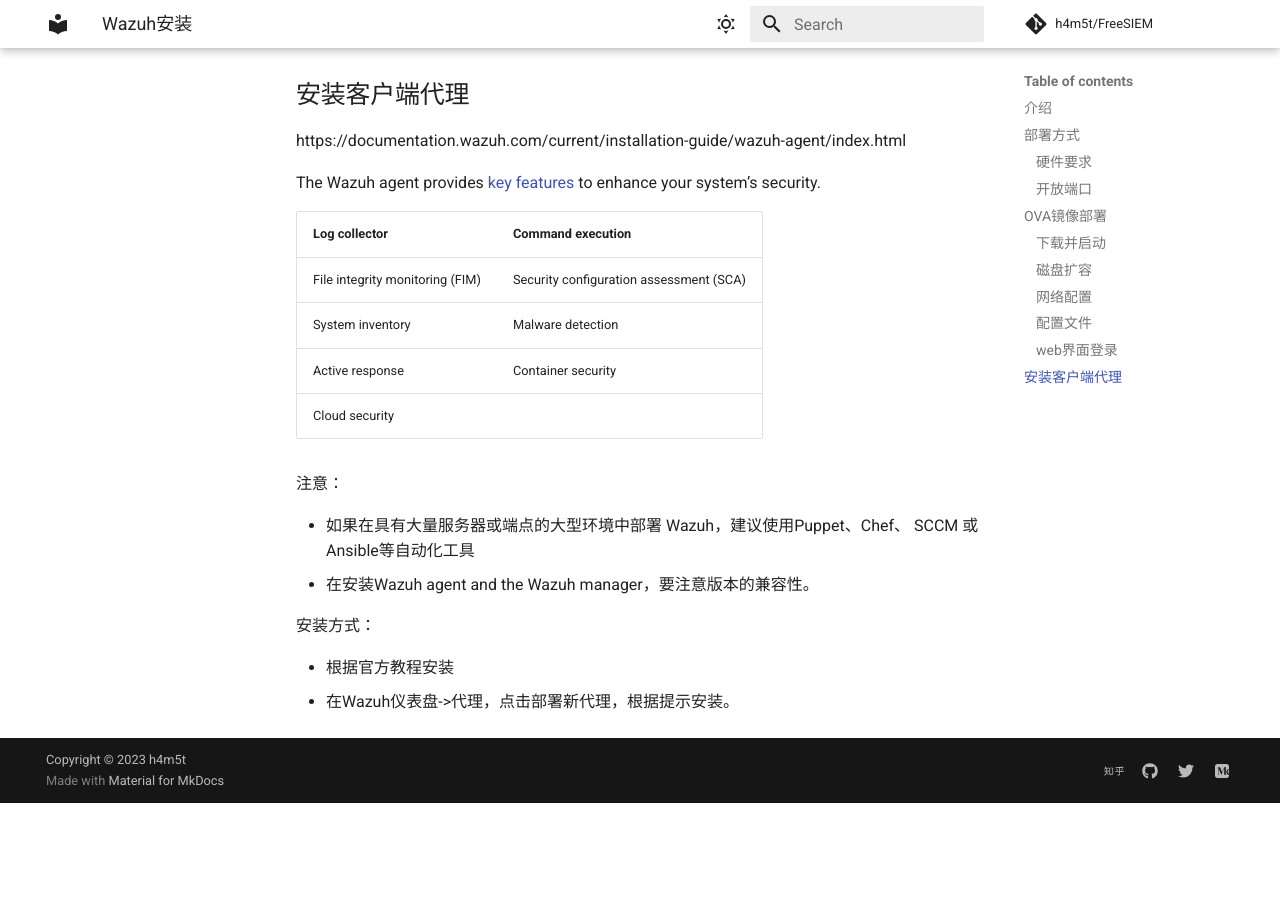
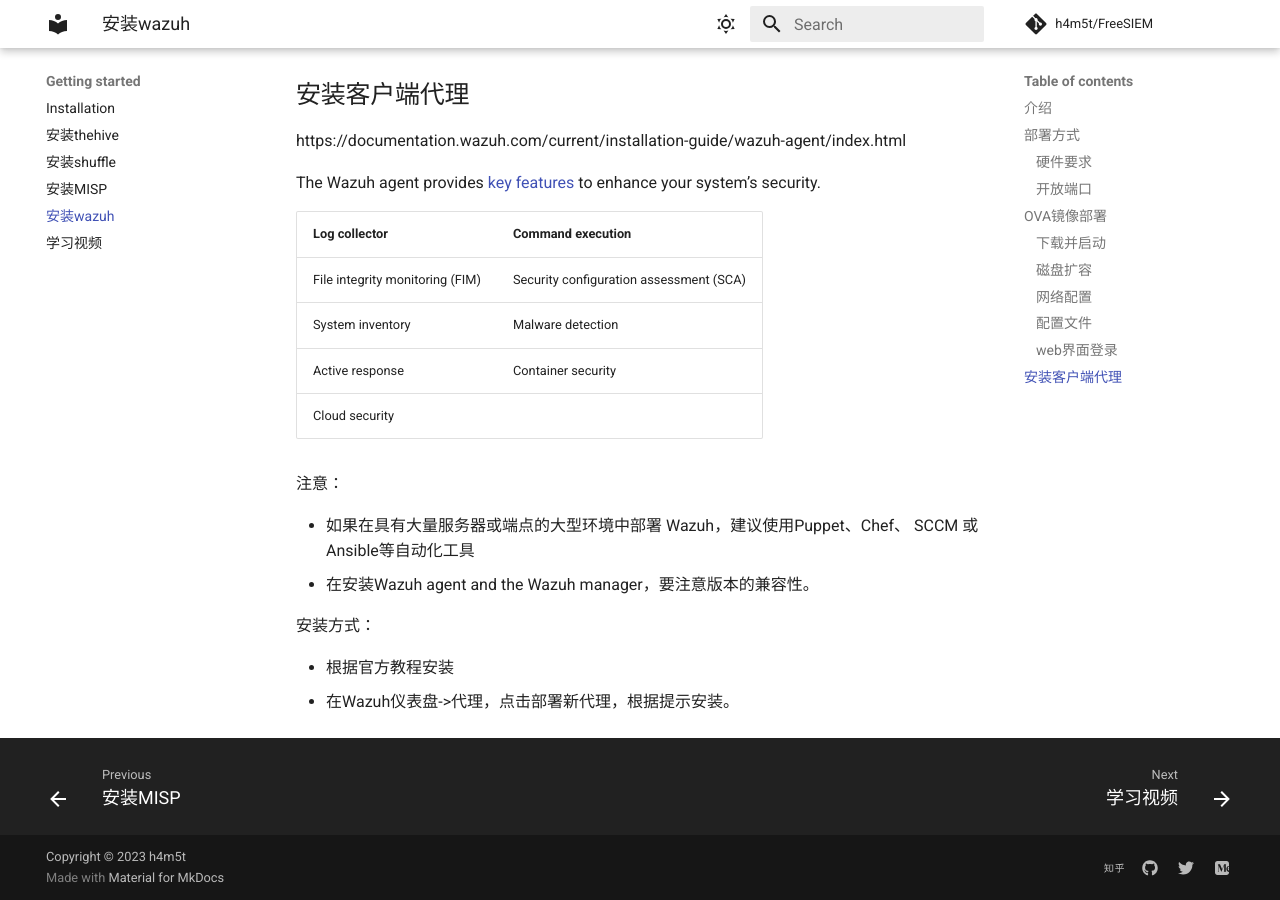
Before and after one commit to h4m5t/FreeSIEM, an MkDocs documentation site: the page built from docs/install_wazuh.md, in a window 1280 px wide and 900 px high, scrolled down 6505 px. Built offline with MkDocs 1.6.1 and Material for MkDocs 9.7.7, drawn with Linux system fonts in a browser that asks for light colours; comment, search, counter and statistics services are not loaded; before the commit the page ends 7308 px from its top, so only the background shows below that.

Commit message:
Update mkdocs.yml

```diff
--- a/mkdocs.yml
+++ b/mkdocs.yml
@@ -57,6 +57,7 @@
       - 安装thehive: install_thehive.md
       - 安装shuffle: install_shuffle.md
       - 安装MISP: install_MISP.md
+      - 安装wazuh: install_wazuh.md
       - 学习视频: learnshipin.md
     - Reference:
       - Reference: reference.md
```
